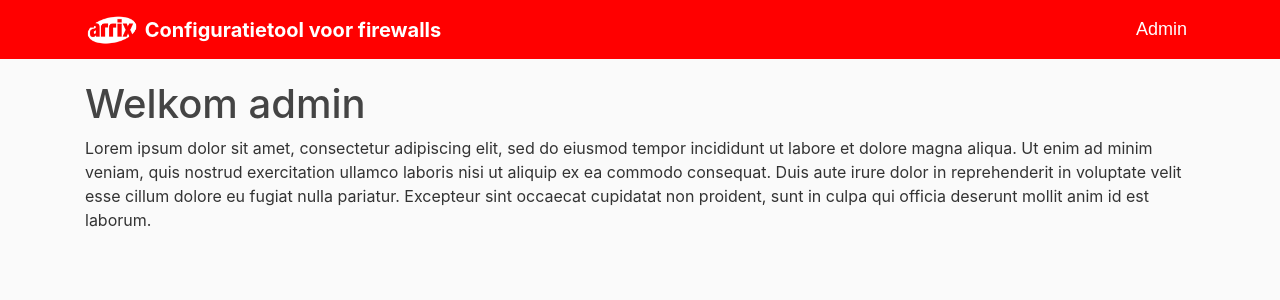
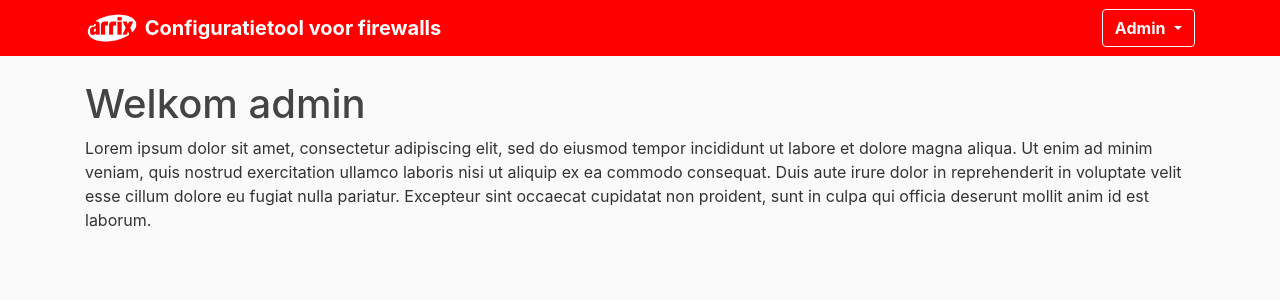
Before and after one commit to Bakkerino/firewall_configuration_tool, a Flask app: page / in a window 1280 px wide. Shown: the top 300 px of the page. Run offline with Flask 2, Linux system fonts and the light colour scheme; a user stored in the database is signed in; some libraries are stand-ins or nearby versions.

Commit message:
dropdown voor account

```diff
--- a/flaskapp/configuratietool/templates/base.html
+++ b/flaskapp/configuratietool/templates/base.html
@@ -33,7 +33,15 @@
           <!-- Navigatie bar rechts login/register -->
           <div class="navbar-nav">
             {% if current_user.is_authenticated %}
-            <a class="nav-item nav-link" href="{{ url_for('logout') }}">{{ current_user.username.title() }}</a>
+              <div class="dropdown">
+                <button class="btn btn-outline-light dropdown-toggle" type="button" id="dropdownMenuButton" data-toggle="dropdown" aria-haspopup="true" aria-expanded="false">
+                  <b>{{ current_user.username.title() }}</b>
+                </button>
+                <div class="dropdown-menu" aria-labelledby="dropdownMenuButton">
+                  <a class="dropdown-item" href="{{ url_for('logout') }}">Uitloggen</a>
+                </div>
+              </div>
+
             {% else %}
               <a class="nav-item nav-link" href="{{ url_for('login') }}">Login</a>
               <a class="nav-item nav-link" href="{{ url_for('register') }}">Registreren</a>
```
